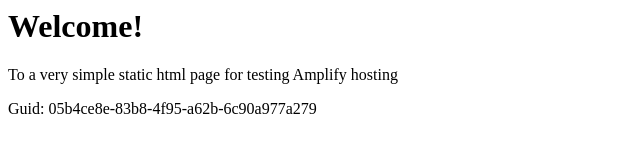
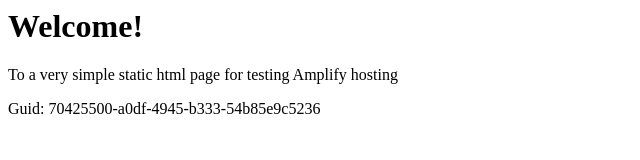
Before and after one commit to aws-aemilia-mxp/Github-PR-Commit-Integration-Test-DoNotTouch-GithubWebhookPreviewCanaryTest-v1-prod-eu-south-1, a website: page src/index.html in a window 1280 px wide. Shown: the full height of the page, 0-640 px from the left. Drawn offline with Linux system fonts and the light colour scheme.

Commit message:
commit from integ tests

```diff
--- a/src/index.html
+++ b/src/index.html
@@ -12,6 +12,6 @@
 <body>
     <h1>Welcome!</h1>
     <p>To a very simple static html page for testing Amplify hosting</p>
-    <p>Guid: 05b4ce8e-83b8-4f95-a62b-6c90a977a279</p></body>
+    <p>Guid: 70425500-a0df-4945-b333-54b85e9c5236</p></body>
 
 </html>
```
